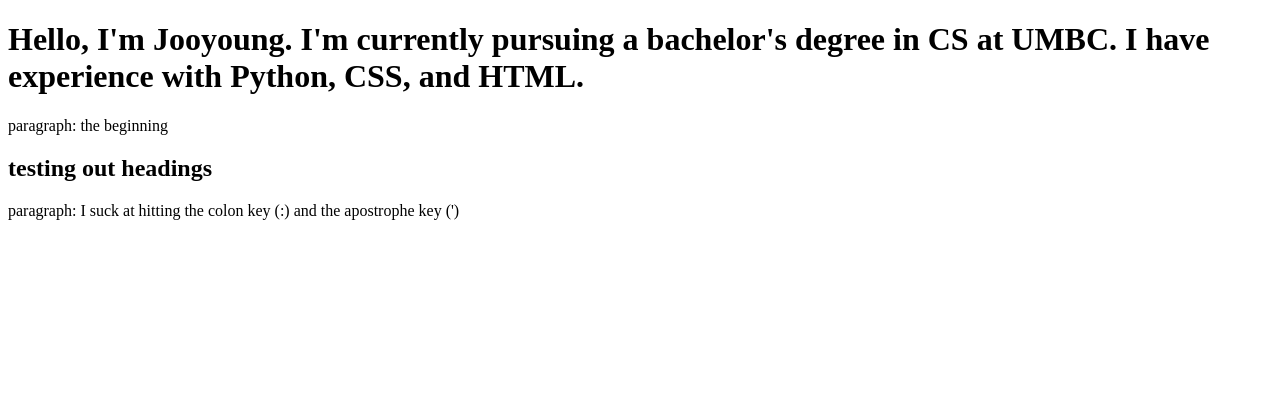
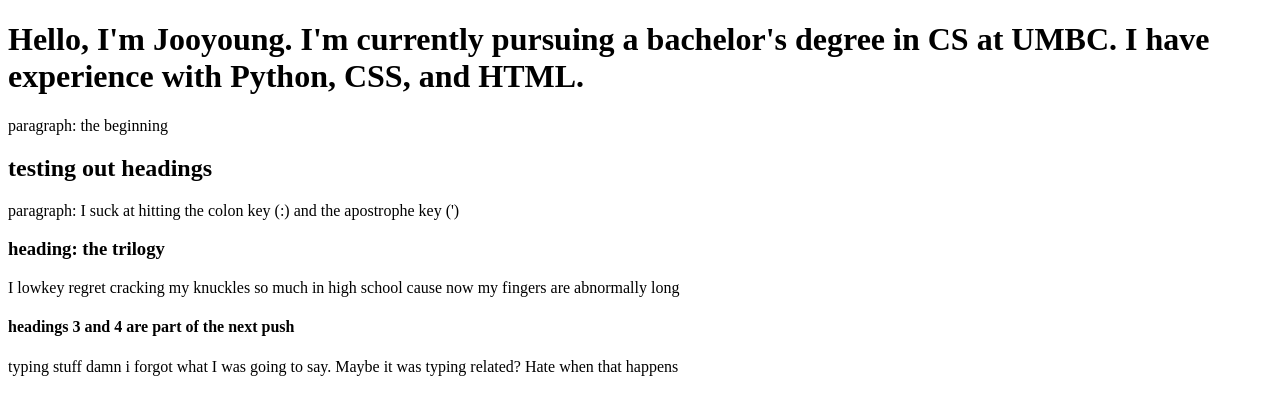
Before and after one commit to yoojoung/personal-portfolio, a plain HTML site: page index.html in a window 1280 px wide. Drawn offline with Linux system fonts and the light colour scheme.

Commit message:
headings 3 and 4 test with <p> tag lmao I forgot to ctrl s

```diff
--- a/index.html
+++ b/index.html
@@ -8,6 +8,10 @@
     <p>paragraph: the beginning</p>
     <h2>testing out headings</h2>
     <p>paragraph: I suck at hitting the colon key (:) and the apostrophe key (')</p>
+    <h3>heading: the trilogy</h3>
+    <p>I lowkey regret cracking my knuckles so much in high school cause now my fingers are abnormally long</p>
+    <h4>headings 3 and 4 are part of the next push</h4>
+    <p>typing stuff damn i forgot what I was going to say. Maybe it was typing related? Hate when that happens</p>
 
 </body>
 </html>
```
